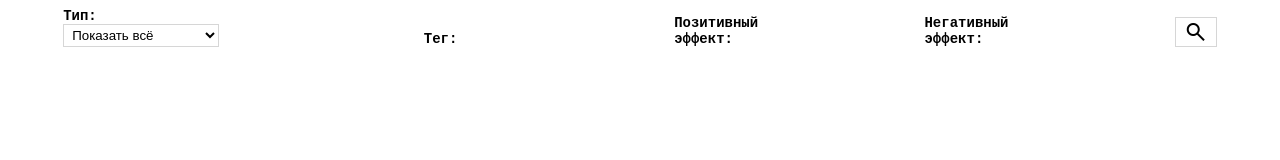
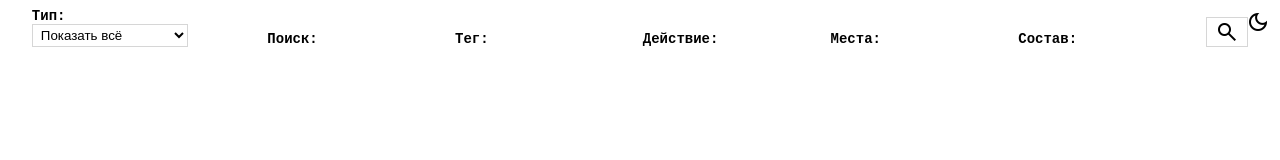
Before and after one commit to 4eDo/potions, a plain HTML site: page index.html in a window 1280 px wide. Drawn offline with nearby package versions, Linux system fonts and the light colour scheme.

Commit message:
Update index.html

```diff
--- a/index.html
+++ b/index.html
@@ -3,11 +3,12 @@
 <head>
   <meta charset="utf-8">
   <title> == Поваренная книга Калифорнии == </title>
+  <link rel="stylesheet" href="https://fonts.googleapis.com/css2?family=Material+Symbols+Outlined:opsz,wght,FILL,GRAD@20..48,100..700,0..1,-50..200" />
   <link rel="stylesheet" href="style.css">
-  <link rel="stylesheet" href="https://fonts.googleapis.com/css2?family=Material+Symbols+Outlined:opsz,wght,FILL,GRAD@20..48,100..700,0..1,-50..200" />
 </head>
 
 <body>
+  <span id="themeToggle" class="material-symbols-outlined" title="Тема" onclick="toggleTheme()">dark_mode</span>
   <div id="filter">
 	<div><b>Тип:</b> <select id="selPot">
                     <option value="all" selected>Показать всё</option>
@@ -15,13 +16,15 @@
                     <option value="ingr">Только ингредиенты</option>
                 </select></div>
 	  <br><br>
+	<div><b>Поиск:</b> <span id="searchCell"></span></div>
 	<div><b>Тег:</b> <span id="tagsCell"></span></div>
-	<div><b>Позитивный эффект:</b> <span id="actGoodCell"></span></div>
-	<div><b>Негативный эффект:</b> <span id="actBadCell"></span></div>
+	<div><b>Действие:</b> <span id="actCell"></span></div>
+	<div><b>Места:</b> <span id="findCell"></span></div>
+	<div><b>Состав:</b> <span id="compCell"></span></div>
   	<button onclick="doFilter()"><span class="material-symbols-outlined">search</span></button>
   </div>
 <table><tr>
-  <td width="200px"><ul id="relList"></ul><span id="status"></span></td>
+  <td><ul id="relList"></ul><span id="status"></span></td>
 	<td>
 		<div id="entity"></div>
 	</td>
```
